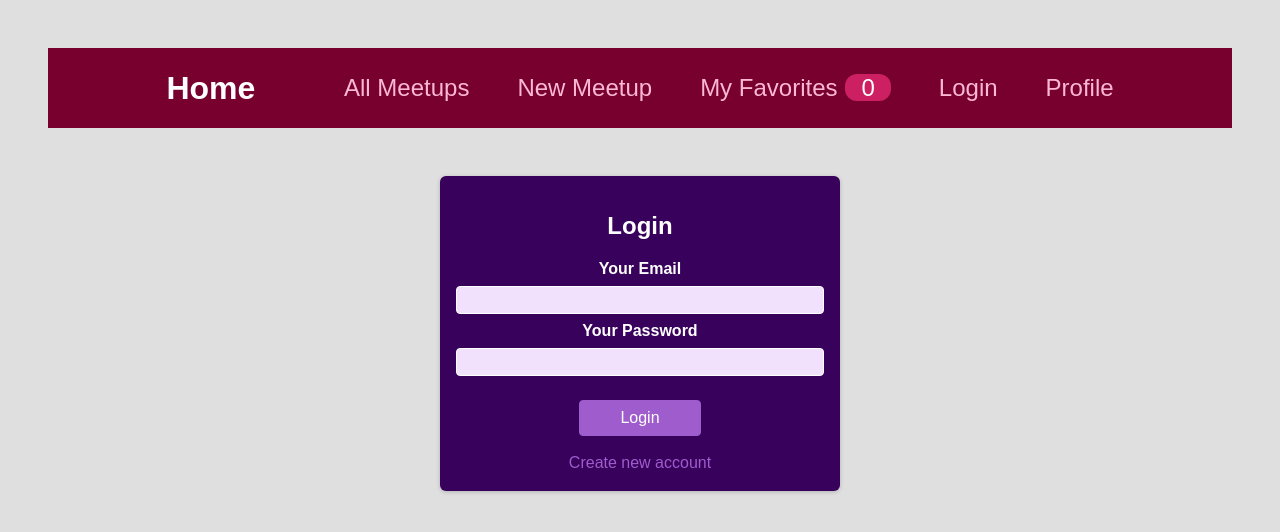
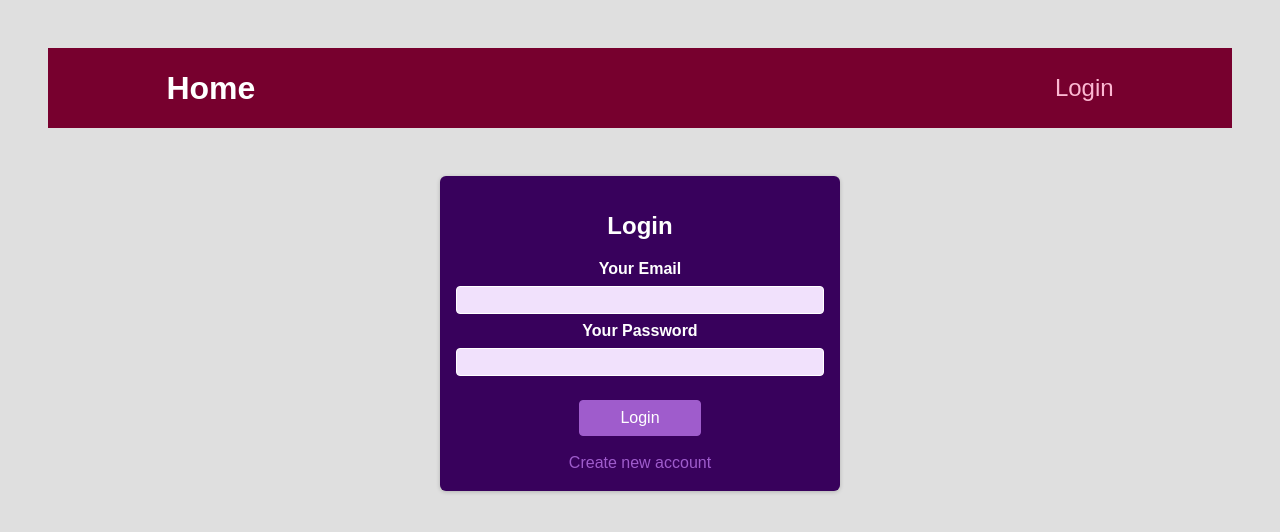
Before and after one commit to PatricioMonpelat/react-app-one, a React (Create React App) app: page /auth in a window 1280 px wide. Shown: the top 532 px of the page. Built offline with nearby package versions, Linux system fonts and the light colour scheme.

Commit message:
auth context

```diff
--- a/src/components/Auth/AuthForm.js
+++ b/src/components/Auth/AuthForm.js
@@ -1,10 +1,13 @@
-import { useState, useRef } from "react";
+import { useState, useRef, useContext } from "react";
 
+import AuthContext from "../../store/auth-context";
 import classes from "./AuthForm.module.css";
 
 const AuthForm = () => {
   const emailInputRef = useRef();
   const passwordInputRef = useRef();
+
+  const authCtx = useContext(AuthContext);
 
   const [isLogin, setIsLogin] = useState(true);
   const [isLoading, setIsLoading] = useState(false);
@@ -55,7 +58,8 @@
         }
       })
       .then((data) => {
-        console.log(data);
+        // console.log(data);
+        authCtx.login(data.idToken);
       })
       .catch((err) => {
         alert(err.message);
--- a/src/components/layout/MainNavigation.js
+++ b/src/components/layout/MainNavigation.js
@@ -1,28 +1,44 @@
 import { Link } from "react-router-dom";
-import { useNavigate } from 'react-router-dom';
+import { useNavigate } from "react-router-dom";
 import { useContext } from "react";
 import FavoritesContext from "../../store/favorites-context";
 import classes from "./MainNavigation.module.css";
+import AuthContext from "../../store/auth-context";
 
 function MainNavigation() {
   const favortiesCtx = useContext(FavoritesContext);
+  const authCtx = useContext(AuthContext);
+  const isLoggedIn = authCtx.isLoggedIn;
+
   const navigate = useNavigate();
 
-  function goHomeHandler(){
-    navigate('/');
-  };
+  function goHomeHandler() {
+    navigate("/");
+  }
 
   return (
     <header className={classes.header}>
-      <div className={classes.logo} onClick={goHomeHandler}> Home</div>
+      <div className={classes.logo} onClick={goHomeHandler}>
+        Home{" "}
+      </div>
       <nav>
         <ul>
+          {!isLoggedIn && (
+            <li>
+              <Link to="/auth">Login</Link>
+            </li>
+          )}
+          {isLoggedIn && (
             <li>
               <Link to="/all-meetups">All Meetups</Link>
             </li>
+          )}
+          {isLoggedIn && (
             <li>
               <Link to="/new-meetup">New Meetup</Link>
             </li>
+          )}
+          {isLoggedIn && (
             <li>
               <Link to="/favorites">
                 My Favorites
@@ -31,13 +47,17 @@
                 </span>
               </Link>
             </li>
-          <li>
-            <Link to="/auth">Login</Link>
-          </li>
+          )}
+          {isLoggedIn && (
             <li>
               <Link to="/profile">Profile</Link>
             </li>
-
+          )}
+          {isLoggedIn && (
+            <li>
+              <button>Logout</button>
+            </li>
+          )}
         </ul>
       </nav>
     </header>
--- a/src/index.js
+++ b/src/index.js
@@ -4,12 +4,15 @@
 import App from "./App";
 import { BrowserRouter } from "react-router-dom";
 import { FavoritesContextProvider } from "./store/favorites-context";
+import { AuthContextProvider } from "./store/auth-context";
 
 const root = ReactDOM.createRoot(document.getElementById("root"));
 root.render(
-  <FavoritesContextProvider>
-    <BrowserRouter>
-      <App />
-    </BrowserRouter>
-  </FavoritesContextProvider>
+  <AuthContextProvider>
+    <FavoritesContextProvider>
+      <BrowserRouter>
+        <App />
+      </BrowserRouter>
+    </FavoritesContextProvider>
+  </AuthContextProvider>
 );
--- /dev/null
+++ b/src/store/auth-context.js
@@ -0,0 +1,33 @@
+import React, { useState } from 'react'
+
+const AuthContext = React.createContext({
+    token: '',
+    isLoggedIn: false,
+    login: (token) =>{},
+    logout: () => {}
+});
+
+export const AuthContextProvider = (props) => {
+    const[token, setToken] = useState(null)
+
+    const userIsLoggedIn = !!token;
+
+    const loginHandler = (token) => {
+        setToken(token);
+    };
+
+    const logoutHandler = () => {
+        setToken(null);
+    };
+
+    const contextValue = {
+        token: token,
+        isLoggedIn: userIsLoggedIn,
+        login: loginHandler,
+        logout: logoutHandler
+    };
+
+    return <AuthContext.Provider value={contextValue}>{props.children}</AuthContext.Provider>
+};
+
+export default AuthContext;
```
Lines whose indentation alone changed are shown as unchanged.
